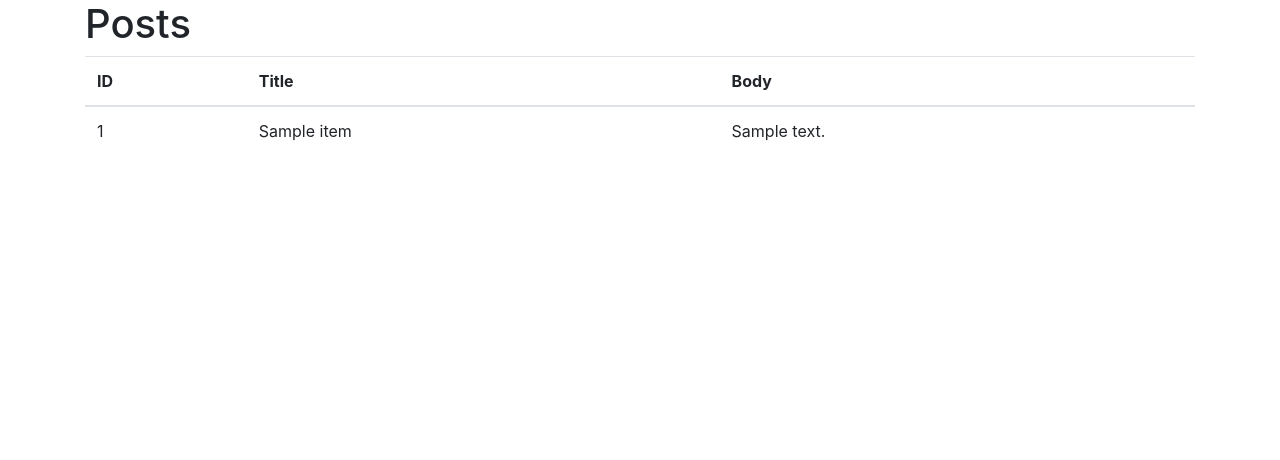
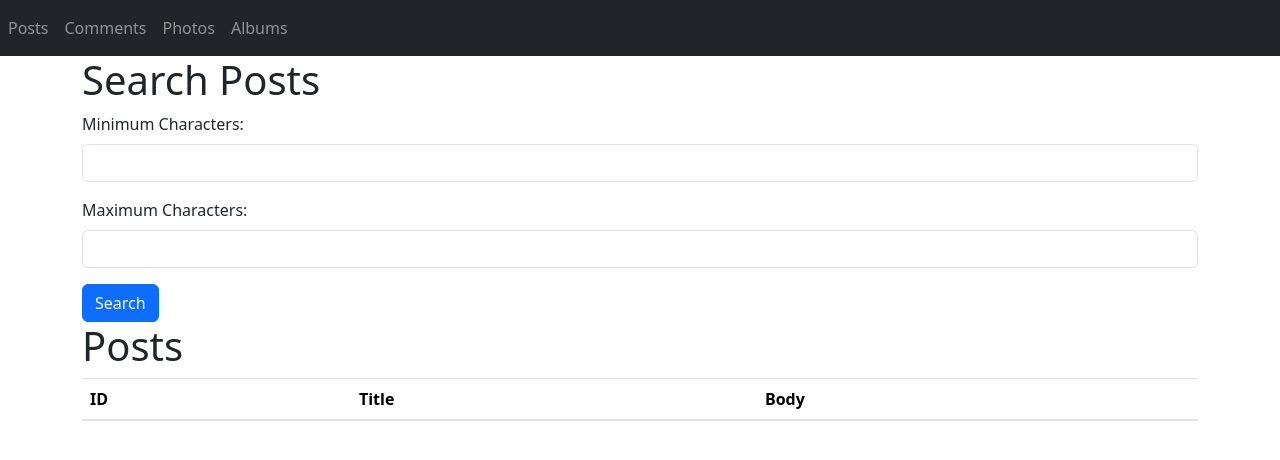
Before and after one commit to DawidMrowczynski/Testowanie_i_optymalizacja, a Flask app: page / in a window 1280 px wide. Shown: the top 460 px of the page. Run offline with Flask 3, Linux system fonts and the light colour scheme; a database or web service that is not in the repository returns one stand-in record (values such as "Sample title"); data that the repository does not hold is empty; some libraries are stand-ins or nearby versions.

Commit message:
dodanie navbaru i ujednolicenie wzoru home

```diff
--- a/app.py
+++ b/app.py
@@ -27,7 +27,7 @@ def get_data(endpoint):
 @app.route('/')
 def show_posts():
     posts = get_data("posts")
-    return render_template('posts.html', posts=posts)
+    return render_template('home.html')
 
 # API do ustawiania liczby wyświetlanych elementów
 @app.route('/api/set-display-count', methods=['POST'])
@@ -37,7 +37,7 @@ def set_display_count():
     return jsonify({"message": "Display count set successfully"})
 
 # Wyszukiwarka postów
-@app.route('/search', methods=['GET', 'POST'])
+@app.route('/', methods=['GET', 'POST'])
 def search_posts():
     if request.method == 'POST':
         min_chars = request.form.get('min_chars')
@@ -45,9 +45,9 @@ def search_posts():
         # Tutaj można przefiltrować posty na podstawie liczby znaków
         posts = get_data("posts")
         filtered_posts = [post for post in posts if len(post['body']) >= int(min_chars) and len(post['body']) <= int(max_chars)]
-        return render_template('posts.html', posts=filtered_posts)
+        return render_template('home.html', posts=filtered_posts)
     else:
-        return render_template('search.html')
+        return render_template('home.html')
 
 
 
--- a/templates/home.html
+++ b/templates/home.html
@@ -2,9 +2,46 @@
 <html lang="en">
 <head>
     <meta charset="UTF-8">
+    <meta name="viewport" content="width=device-width, initial-scale=1.0">
     <title>Home</title>
+    <link href="https://stackpath.bootstrapcdn.com/bootstrap/4.5.2/css/bootstrap.min.css" rel="stylesheet">
 </head>
 <body>
-
+{%include('navbar.html')%}
+    <div class="container">
+        <h1>Search Posts</h1>
+        <form method="post" action="/">
+            <div class="form-group">
+                <label for="min_chars">Minimum Characters:</label>
+                <input type="number" class="form-control" id="min_chars" name="min_chars" required>
+            </div>
+            <div class="form-group">
+                <label for="max_chars">Maximum Characters:</label>
+                <input type="number" class="form-control" id="max_chars" name="max_chars" required>
+            </div>
+            <button type="submit" class="btn btn-primary">Search</button>
+        </form>
+    </div>
+    <div class="container">
+        <h1>Posts</h1>
+        <table class="table">
+            <thead>
+                <tr>
+                    <th>ID</th>
+                    <th>Title</th>
+                    <th>Body</th>
+                </tr>
+            </thead>
+            <tbody>
+                {% for post in posts %}
+                <tr>
+                    <td>{{ post.id }}</td>
+                    <td>{{ post.title }}</td>
+                    <td>{{ post.body }}</td>
+                </tr>
+                {% endfor %}
+            </tbody>
+        </table>
+    </div>
 </body>
 </html>
--- /dev/null
+++ b/templates/navbar.html
@@ -0,0 +1,24 @@
+<!DOCTYPE html>
+<html lang="en">
+<head>
+    <meta charset="UTF-8">
+    <meta name="viewport" content="width=device-width, initial-scale=1"/>
+    <link href="https://cdn.jsdelivr.net/npm/bootstrap@5.3.2/dist/css/bootstrap.min.css" rel="stylesheet" integrity="sha384-T3c6CoIi6uLrA9TneNEoa7RxnatzjcDSCmG1MXxSR1GAsXEV/Dwwykc2MPK8M2HN" crossorigin="anonymous">
+    <title>navbar</title>
+</head>
+<body>
+<nav class="navbar navbar-expand-lg navbar-dark bg-dark ">
+        <button class="navbar-toggler" type="button" data-bs-toggle="collapse" data-bs-target="#navbar">
+            <span class="navbar-toggler-icon"></span>
+        </button>
+        <div class="collapse navbar-collapse" id="navbar">
+            <div class="navbar-nav">
+                <a class="nav-item nav-link" id="posts" href="/">Posts</a>
+                <a class="nav-item nav-link" id="comments" href="/sign-up">Comments</a>
+                <a class="nav-item nav-link" id="photos" href="/sign-up">Photos</a>
+                <a class="nav-item nav-link" id="albums" href="/sign-up">Albums</a>
+            </div>
+        </div>
+    </nav>
+</body>
+</html>
--- a/templates/posts.html
+++ /dev/null
@@ -1,33 +0,0 @@
-<!-- posts.html -->
-<!DOCTYPE html>
-<html lang="en">
-<head>
-    <meta charset="UTF-8">
-    <meta name="viewport" content="width=device-width, initial-scale=1.0">
-    <title>Posts</title>
-    <link href="https://stackpath.bootstrapcdn.com/bootstrap/4.5.2/css/bootstrap.min.css" rel="stylesheet">
-</head>
-<body>
-    <div class="container">
-        <h1>Posts</h1>
-        <table class="table">
-            <thead>
-                <tr>
-                    <th>ID</th>
-                    <th>Title</th>
-                    <th>Body</th>
-                </tr>
-            </thead>
-            <tbody>
-                {% for post in posts %}
-                <tr>
-                    <td>{{ post.id }}</td>
-                    <td>{{ post.title }}</td>
-                    <td>{{ post.body }}</td>
-                </tr>
-                {% endfor %}
-            </tbody>
-        </table>
-    </div>
-</body>
-</html>
```
Also changed, not shown: templates/search.html (deleted, +0 -26 lines).
